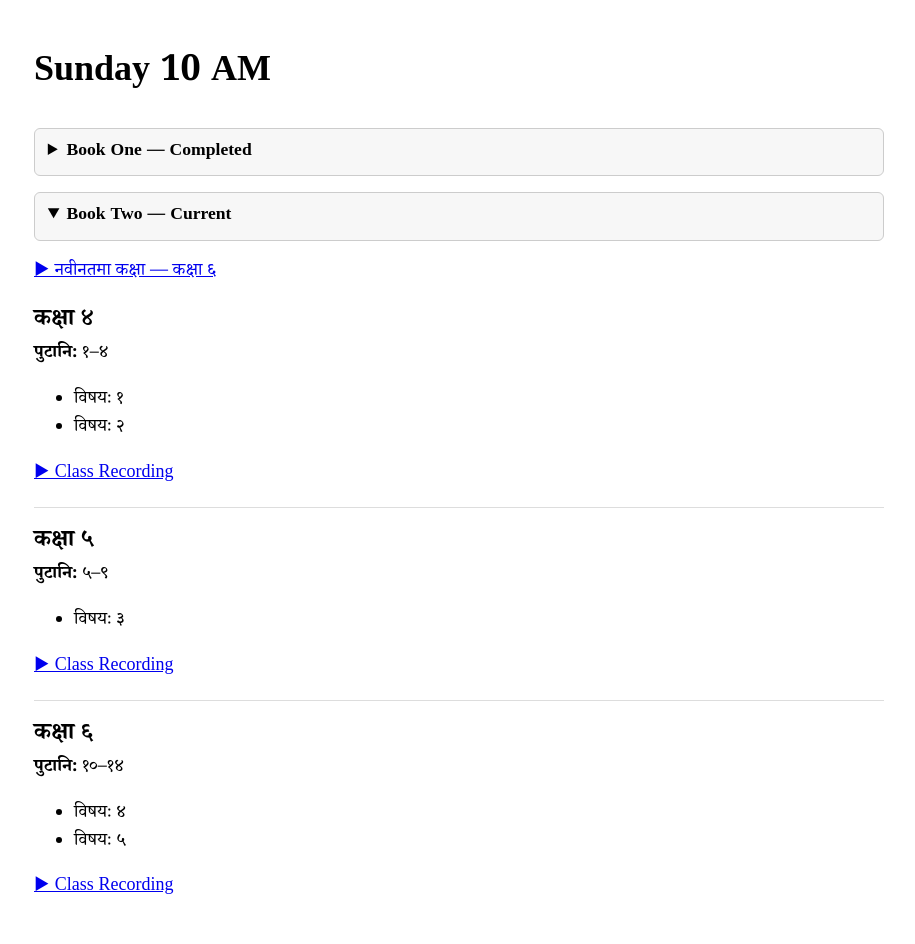
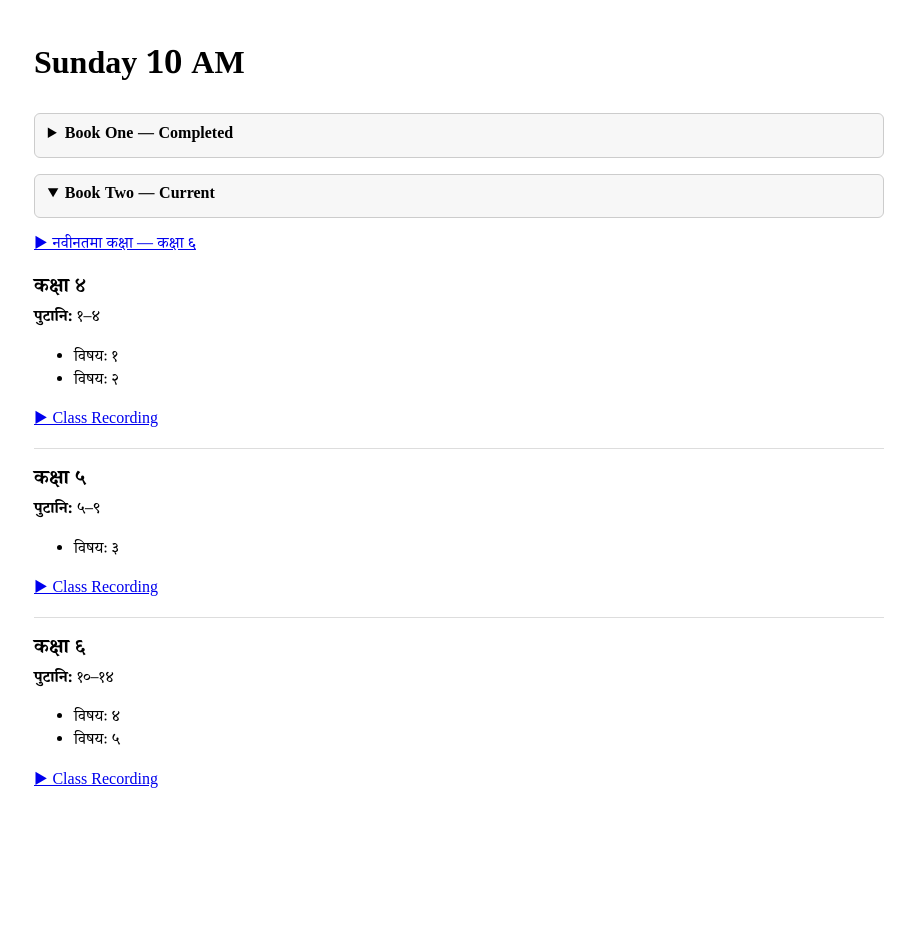
Before and after one commit to samskritaamritam/samskritaamritam, a Jekyll site: the page built from class-test.md, in a window 1280 px wide. Shown: the whole page, without its empty margins (181-1096 px from the left). Built offline with Jekyll 4.4.1, drawn with Linux system fonts in a browser that asks for light colours; some web fonts are replaced; after the commit the page ends 900 px from its top, so only the background shows below that.

Commit message:
Reducing font size

```diff
--- a/assets/css/style.css
+++ b/assets/css/style.css
@@ -1,8 +1,8 @@
 body {
     margin: 0;
     font-family: "Tiro Devanagari Sanskrit", "Noto Serif Devanagari", serif;
-    font-size: 18px;
-    line-height: 1.55;
+    font-size: 16px;
+    line-height: 1.45;
 }
 
 .page {
@@ -18,7 +18,7 @@ details {
 summary {
     cursor: pointer;
     font-weight: 700;
-    font-size: 1.1rem;
+    font-size: 1rem;
     padding: 0.6rem 0.8rem;
     border: 1px solid #ccc;
     border-radius: 6px;
@@ -32,7 +32,7 @@ details[open] summary {
 details h2 {
     margin-top: 1.2rem;
     margin-bottom: 0.25rem;
-    font-size: 23px;
+    font-size: 20px;
     font-weight: 700;
     line-height: 1.35;
 }
```
